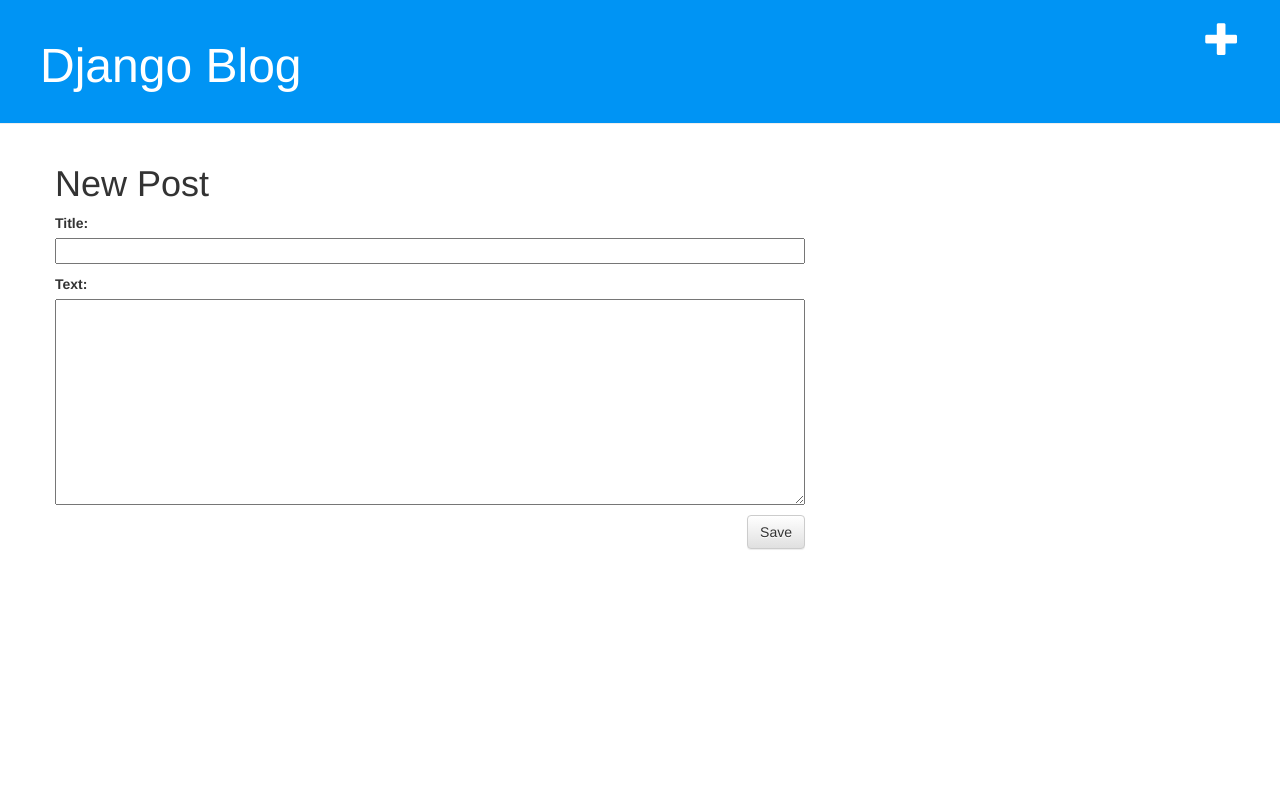
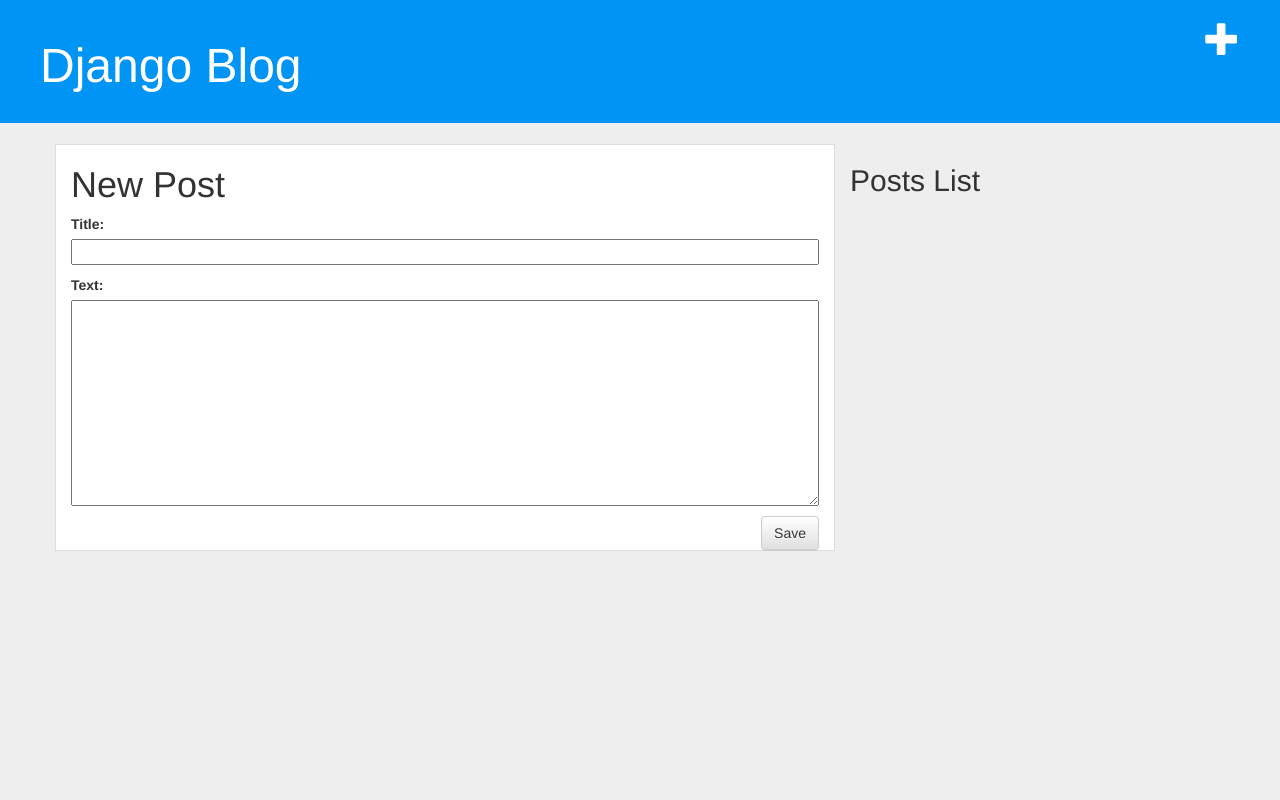
Before and after one commit to lucasb/django19, a Django app: page /post/new/ in a window 1280 px wide. Run offline with Django 3.2, Linux system fonts and the light colour scheme; data that the repository does not hold is empty; some libraries are stand-ins or nearby versions.

Commit message:
Add posts list anc change color in style.

```diff
--- a/blog/static/css/blog.css
+++ b/blog/static/css/blog.css
@@ -1,3 +1,8 @@
+body {
+    background-color: #eee;
+    color: #333;
+}
+
 a {
     color: #0094F4;
 }
@@ -14,13 +19,14 @@ a {
     text-decoration: none;
 }
 
-.content {
-    margin-left: 40px;
-}
-
 .date {
     float: right;
     color: #828282;
+}
+
+.principal {
+    background-color: white;
+    border: 1px solid #ddd;
 }
 
 .save {
@@ -43,5 +49,5 @@ a {
 }
 
 .post h1 a, .post h1 a:visited {
-    color: #000000;
+    color: #333;
 }
--- a/blog/templates/blog/base.html
+++ b/blog/templates/blog/base.html
@@ -12,11 +12,19 @@
             <h1><a href="/">Django Blog</a></h1>
         </div>
 
-        <div class="content container">
+        <div class="container">
             <div class="row">
-                <div class="col-md-8">
+                <div class="col-md-8 principal">
                 {% block content %}
                 {% endblock %}
+                </div>
+                <div class="col-md-4">
+                    <h2>Posts List</h2>
+                    <ul>
+                    {% for post in posts %}
+                        <li><a href="{% url 'blog.views.post_detail' id=post.id %}">{{ post.title }}</a></li>
+                    {% endfor%}
+                  </ul>
                 </div>
             </div>
         </div>
--- a/blog/views.py
+++ b/blog/views.py
@@ -11,10 +11,14 @@ def post_list(request):
     return render(request, 'blog/post_list.html', {'posts': posts})
 
 def post_detail(request, id):
+    posts = Post.objects.filter(published_date__lte = timezone.now())\
+                        .order_by('published_date')
     post = get_object_or_404(Post, id=id)
-    return render(request, 'blog/post_detail.html', {'post': post})
+    return render(request, 'blog/post_detail.html', {'post': post, 'posts': posts})
 
 def post_new(request):
+    posts = Post.objects.filter(published_date__lte = timezone.now())\
+                        .order_by('published_date')
     if request.method == 'POST':
         form = PostForm(request.POST)
         if form.is_valid():
@@ -24,10 +28,12 @@ def post_new(request):
             return redirect('blog.views.post_detail', id=post.id)
     else:
         form = PostForm()
-    return render(request, 'blog/post_edit.html', { 'form': form })
+    return render(request, 'blog/post_edit.html', {'form': form, 'posts': posts})
 
 def post_edit(request, id):
     post = get_object_or_404(Post, id=id)
+    posts = Post.objects.filter(published_date__lte = timezone.now())\
+                        .order_by('published_date')
     if request.method == 'POST':
         form = PostForm(request.POST, instance=post)
         if form.is_valid():
@@ -37,4 +43,4 @@ def post_edit(request, id):
             return redirect('blog.views.post_detail', id=post.id)
     else:
         form = PostForm(instance=post)
-    return render(request, 'blog/post_edit.html', { 'form': form })
+    return render(request, 'blog/post_edit.html', {'form': form, 'posts': posts})
```
